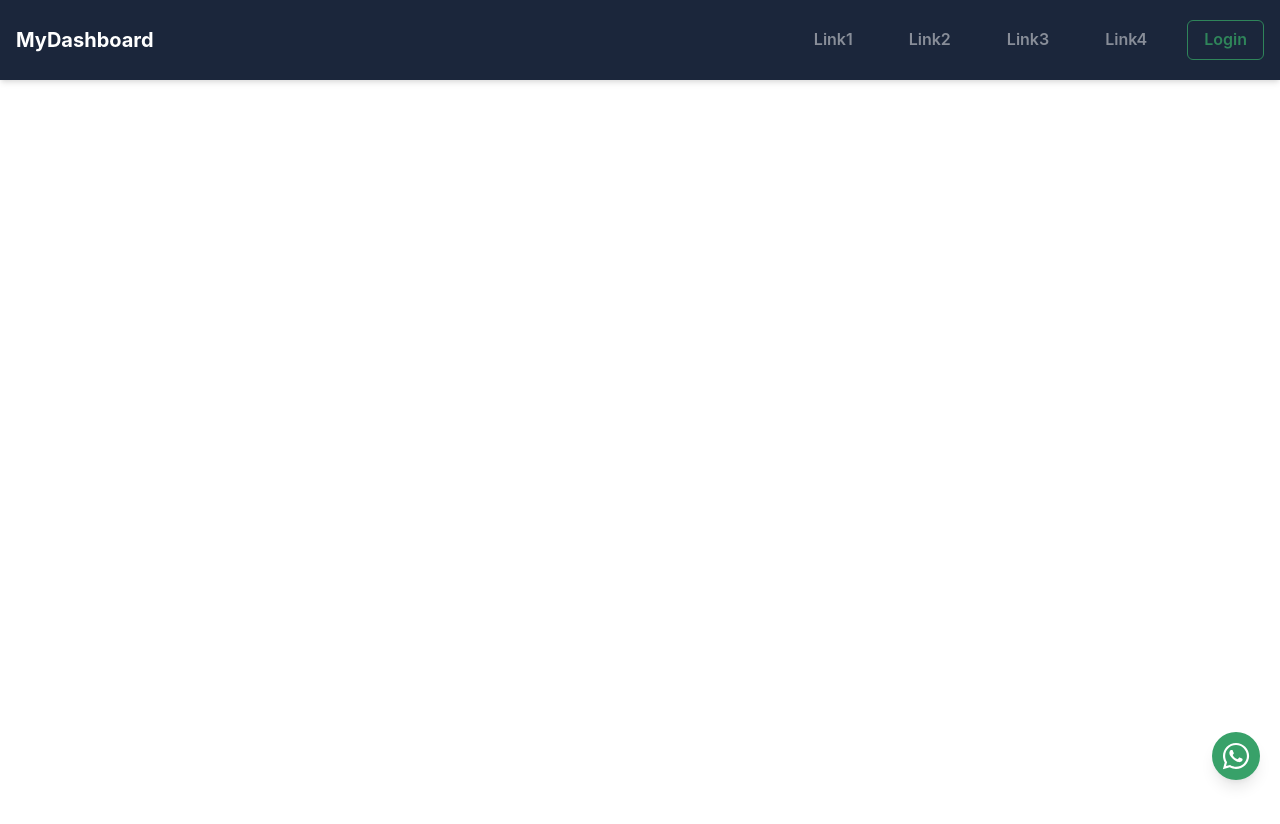
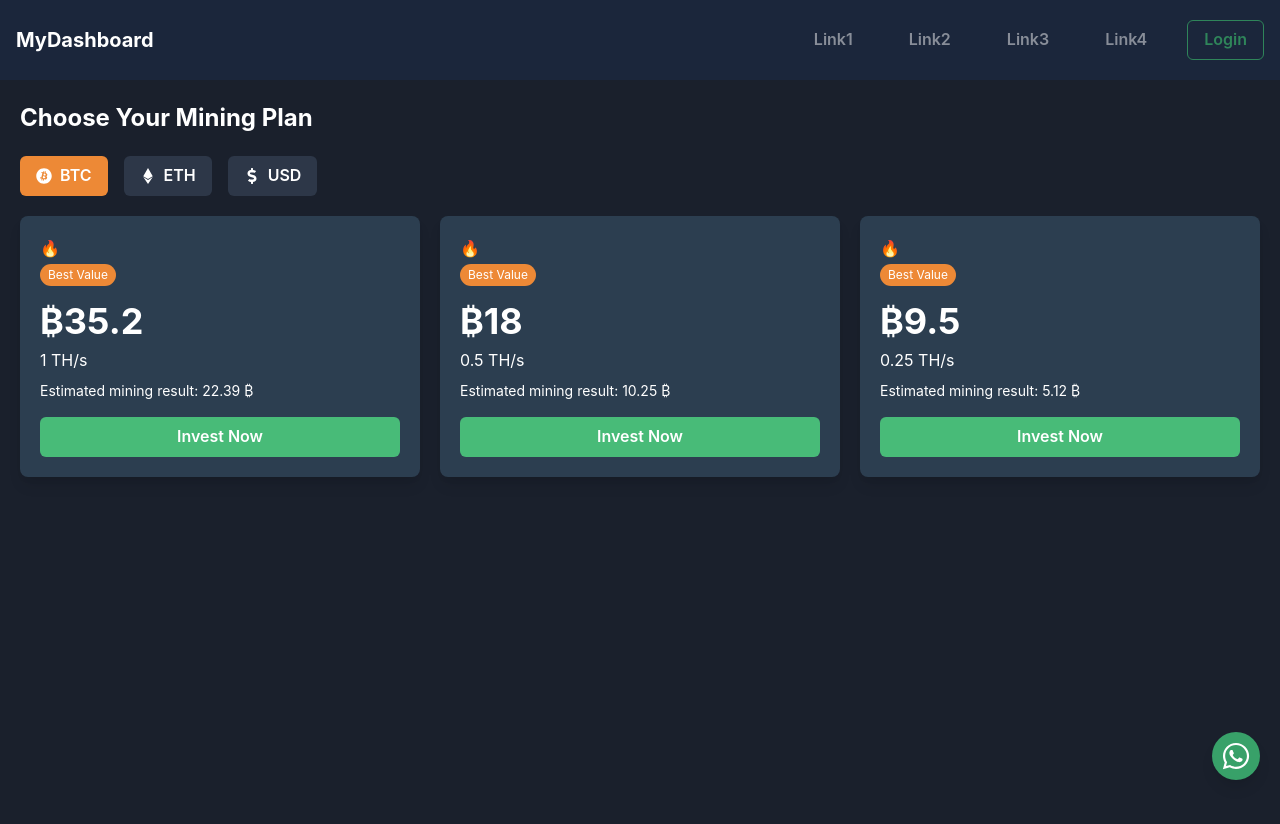
Before and after one commit to Afam1230/vivax, a React (Vite) app in the folder frontend/: page /pricing in a window 1280 px wide. Shown: the top 824 px of the page. Before the commit the page ends 800 px from the top, so only its background shows below. Built offline with nearby package versions, Linux system fonts and the light colour scheme.

Commit message:
update (pricing page added)

```diff
--- a/frontend/src/App.jsx
+++ b/frontend/src/App.jsx
@@ -21,6 +21,7 @@ import Register from "./pages/Register";
 import Dashboard from "./pages/Dashboard";
 import ProtectedRoute from "./components/ProtectedRoute";
 import Navbar from './components/Navbar';
+import PricingPage from "./pages/PricingPage";
 
 
 
@@ -46,6 +47,8 @@ function App() {
 				<Route path="/checkout" element={<Checkout />} />
 				<Route path="/login" element={<Login />} />
 				<Route path="/register" element={<Register />} />
+				<Route path="/pricing" element={<PricingPage />} />
+
 				{/* 🔐 Protected Route */}
 				<Route
 					path="/dashboard"
--- a/frontend/src/components/DashboardComponents.jsx
+++ b/frontend/src/components/DashboardComponents.jsx
@@ -4,6 +4,30 @@ import { FaWallet } from "react-icons/fa";
 import { FaChartLine } from "react-icons/fa";
 import { FaBriefcase } from "react-icons/fa";
 import { FaDollarSign } from "react-icons/fa";
+import { FaBitcoin, FaEthereum } from "react-icons/fa";
+
+const BalanceItem = ({ label, amount, icon }) => (
+  <HStack justify="space-between" w="full">
+    <HStack>
+      <Icon as={icon} boxSize={5} color="yellow.400" />
+      <Text>{label}</Text>
+    </HStack>
+    <Text fontWeight="bold">{amount}</Text>
+  </HStack>
+);
+
+export function WalletBalanceCard({ balance }) {
+  return (
+    <Box bg="#1B263B" p={5} borderRadius="xl" color="white">
+      <Text fontSize="md" mb={4}>Wallet Balances</Text>
+      <VStack spacing={3} align="stretch">
+        <BalanceItem label="BTC" amount={balance?.btc ?? 0} icon={FaBitcoin} />
+        <BalanceItem label="ETH" amount={balance?.eth ?? 0} icon={FaEthereum} />
+        <BalanceItem label="USDT" amount={balance?.usdt ?? 0} icon={FaDollarSign} />
+      </VStack>
+    </Box>
+  );
+}
 
 
 export function BalanceCard({ balance }) {
@@ -96,12 +120,3 @@ export  function ActiveInvestments({ data }) {
     </Box>
   );
 }
-
-// components/NewInvestmentButton.js
-export  function NewInvestmentButton({ onClick }) {
-  return (
-    <Button onClick={onClick} bg="purple.500" color="white" _hover={{ bg: "purple.600" }}>
-      + New Investment
-    </Button>
-  );
-}
--- a/frontend/src/components/Navbar.jsx
+++ b/frontend/src/components/Navbar.jsx
@@ -17,11 +17,12 @@ import {
 } from "@chakra-ui/react";
 import { HamburgerIcon } from "@chakra-ui/icons";
 import { useAuthStore } from "../store/useAuthStore";
+import { useNavigate } from "react-router-dom";
 
 
 export default function Navbar() {
     const { isOpen, onOpen, onClose } = useDisclosure();
-
+    const navigate = useNavigate()
     const Links = ["Link1", "Link2", "Link3", "Link4"];
     const { isAuthenticated, logout } = useAuthStore();
     const NavLinks = ({ vertical = false }) => (
--- a/frontend/src/components/TopLosers.jsx
+++ b/frontend/src/components/TopLosers.jsx
@@ -39,7 +39,7 @@ const TopLosers = () => {
       setTopLosers(losers);
       setIsLoading(false);
     } catch (error) {
-      setError('Failed to fetch top losers');
+      setError('Loading......');
       setIsLoading(false);
     }
   };
@@ -50,7 +50,7 @@ const TopLosers = () => {
       {isLoading ? (
         <Text fontSize="lg" color="gray.400">Loading...</Text>
       ) : error ? (
-        <Text fontSize="lg" color="red.400">{error}</Text>
+        <Text fontSize="lg" color="red.400" fontWeight={'bold'}>{error}</Text>
       ) : (
         <Box>
           {topLosers.map((coin) => (
--- a/frontend/src/pages/Dashboard.jsx
+++ b/frontend/src/pages/Dashboard.jsx
@@ -1,5 +1,6 @@
 import React, { useEffect } from "react";
-import { Box, useBreakpointValue, Grid, Heading, Text, VStack, SimpleGrid, Flex, Stack } from "@chakra-ui/react";
+import { Box, useBreakpointValue, Grid, Heading, Text, VStack, SimpleGrid, Flex, Stack, Button } from "@chakra-ui/react";
+import { useNavigate } from 'react-router-dom';
 import { useAuthStore } from "../store/useAuthStore";
 import CryptoPricesWidget from "../components/CryptoPricesWidget";
 import CryptoConverterWidget from "../components/CryptoConverterWidget";
@@ -16,19 +17,28 @@ import {
   TotalReturnsCard,
   PortfolioPerformance,
   ActiveInvestments,
-  NewInvestmentButton
+  WalletBalanceCard
 } from "../components/DashboardComponents";
+import { getCryptoRates } from "../utils/getCryptoRates";
 
 const Dashboard = () => {
-  const { user, fetchUser, isAuthenticated } = useAuthStore();
+  const { user, fetchUser } = useAuthStore();
+  const rates =  getCryptoRates();
+  const navigate = useNavigate();
+
 
   useEffect(() => {
-    if (!user) fetchUser();
-  }, []);
+    fetchUser(); // fetch fresh user data when dashboard loads
+  }, [fetchUser]);
 
   const layout = useBreakpointValue({ base: "column", md: "row" });
   const coins = ['bitcoin', 'ethereum', 'dogecoin', 'litecoin'];
-  const balance = 1543.67;
+  const balance = user?.balance
+  const totalUSD =
+  balance.btc * 4+
+  balance.eth * 3+
+  balance.usdt * 2;
+
   const profit = 43.21;
   const plans = 3;
   const returns = 412.55;
@@ -39,7 +49,7 @@ const Dashboard = () => {
   ];
 
   return (
-    <Box p={{ base: 4, md: 10 }} position={'relative'}  overflow="hidden" bg="#0D1B2A" minH="100vh" color="white">
+    <Box p={{ base: 4, md: 10 }} position={'relative'} overflow="hidden" bg="#0D1B2A" minH="100vh" color="white">
       <Box
         position="absolute"
         inset={0}
@@ -66,15 +76,17 @@ const Dashboard = () => {
               Here’s your crypto portfolio overview
             </Text>
             <Box>
-            <NewInvestmentButton onClick={() => console.log("Clicked")} />
-          </Box>
+    <Button onClick={() => navigate('/pricing')} bg="purple.500" color="white" _hover={{ bg: "purple.600" }}>
+      + New Investment
+    </Button>            </Box>
           </Stack>
 
         </Box>
-      <Box p={[4, 6, 8]} bg="#0D1B2A"  h={'auto'}>
+        <Box p={[4, 6, 8]} bg="#0D1B2A" h={'auto'}>
           {/* Top Cards */}
           <SimpleGrid columns={{ base: 1, sm: 2, md: 4 }} spacing={6} mb={8}>
-          <BalanceCard balance={balance} />
+            <BalanceCard balance={totalUSD} />
+            <WalletBalanceCard balance={user?.balance} />
             <DailyProfitCard profit={profit} />
             <ActivePlansCard count={plans} />
             <TotalReturnsCard returns={returns} />
--- /dev/null
+++ b/frontend/src/pages/PricingPage.jsx
@@ -0,0 +1,89 @@
+import { Box, SimpleGrid, Text, Button, VStack, HStack, Select, useBreakpointValue } from "@chakra-ui/react";
+import { useState } from "react";
+import { FaBitcoin, FaEthereum, FaDollarSign } from "react-icons/fa";
+import { useNavigate } from "react-router-dom";
+
+const plans = {
+    BTC: [
+      { id: "btc1", label: "12-Month Plan", price: 35.2, rate: "1 TH/s", reward: 22.39 },
+      { id: "btc2", label: "6-Month Plan", price: 18.0, rate: "0.5 TH/s", reward: 10.25 },
+      { id: "btc3", label: "3-Month Plan", price: 9.5, rate: "0.25 TH/s", reward: 5.12 },
+    ],
+    ETH: [
+      { id: "eth1", label: "12-Month Plan", price: 25.5, rate: "2 MH/s", reward: 15.3 },
+      { id: "eth2", label: "6-Month Plan", price: 13.2, rate: "1 MH/s", reward: 7.85 },
+      { id: "eth3", label: "3-Month Plan", price: 6.8, rate: "0.5 MH/s", reward: 3.9 },
+    ],
+    USD: [
+      { id: "usd1", label: "12-Month Plan", price: 30.0, rate: "$10/day", reward: 18.0 },
+      { id: "usd2", label: "6-Month Plan", price: 15.5, rate: "$5/day", reward: 9.2 },
+      { id: "usd3", label: "3-Month Plan", price: 7.5, rate: "$2.5/day", reward: 4.6 },
+    ],
+  };
+
+  const icons = {
+    BTC: FaBitcoin,
+    ETH: FaEthereum,
+    USD: FaDollarSign,
+  };
+
+const PlanCard = ({  plan, selected, icon }) => {
+  const navigate = useNavigate();
+  const symbol = selected === "USD" ? "$" : selected === "BTC" ? "₿" : "ETH";
+  return (
+    <Box bg="#2C3E50" color="white" w={'full'} p={5} borderRadius="lg" boxShadow="lg">
+      <Text fontWeight="bold" mb={1}>{plan.duration} 🔥</Text>
+      <Text fontSize="xs" bg="orange.400" w="fit-content" px={2} py={0.5} borderRadius="full">Best Value</Text>
+      <Text fontSize="4xl" fontWeight="bold" mt={2}>{symbol}{plan.price}</Text>
+      <Text fontSize="md">{plan.rate}</Text>
+      <Text mt={2} fontSize="sm">Estimated mining result: {plan.reward} {symbol}</Text>
+      <Button
+        mt={4}
+        bg="green.400"
+        color="white"
+        _hover={{ bg: "green.500" }}
+        onClick={() => navigate(`/payment/${plan.id}`)}
+        w="full"
+      >
+        Invest Now
+      </Button>
+    </Box>
+  );
+};
+
+export default function PricingPage() {
+  const [selected, setSelected] = useState("BTC");
+  const icon = icons[selected];
+  const isMobile = useBreakpointValue({ base: true, md: false });
+
+  return (
+    <Box p={5} bg="#1A202C" minH="100vh">
+      <Text fontSize="2xl" fontWeight="bold" color="white" mb={5}>Choose Your Mining Plan</Text>
+
+      <HStack mb={5} spacing={4} justifyContent={{ base: "center", md: "flex-start" }}>
+        <Button
+          leftIcon={<FaBitcoin />} onClick={() => setSelected("BTC")}
+          bg={selected === "BTC" ? "orange.400" : "gray.700"} color="white"
+        >BTC</Button>
+        <Button
+          leftIcon={<FaEthereum />} onClick={() => setSelected("ETH")}
+          bg={selected === "ETH" ? "blue.400" : "gray.700"} color="white"
+        >ETH</Button>
+        <Button
+          leftIcon={<FaDollarSign />} onClick={() => setSelected("USD")}
+          bg={selected === "USD" ? "green.400" : "gray.700"} color="white"
+        >USD</Button>
+      </HStack>
+
+      {isMobile ? (
+        <VStack spacing={5}>
+          {plans[selected].map((plan) => <PlanCard key={plan.id} plan={plan} selected={selected} icon={icon}/>)}
+        </VStack>
+      ) : (
+        <SimpleGrid columns={[1, null, 3]} spacing={5}>
+          {plans[selected].map((plan) => <PlanCard key={plan.id} plan={plan} selected={selected} icon={icon}/>)}
+        </SimpleGrid>
+      )}
+    </Box>
+  );
+}
--- a/frontend/src/store/useAuthStore.js
+++ b/frontend/src/store/useAuthStore.js
@@ -15,15 +15,18 @@ export const useAuthStore = create(
       login: async (email, password) => {
         try {
           const res = await axios.post(`${API}/login`, { email, password });
-      // Store the token in localStorage
+
+          // ✅ Store token
           localStorage.setItem("token", res.data.token);
-      // Set user data and authentication state
+
+          // ✅ Store full user with balance
           set({ user: res.data.user, isAuthenticated: true });
         } catch (error) {
           console.error("Login failed:", error.response?.data?.message || error.message);
           throw error;
         }
       },
+
 
       register: async (name, email, password) => {
         try {
@@ -48,10 +51,11 @@ export const useAuthStore = create(
         }
 
         try {
-      const res = await axios.get(`${API}/me`, {
+          const res = await axios.get(`${API}/user`, {
             headers: { Authorization: `Bearer ${token}` },
           });
           set({ user: res.data, isAuthenticated: true });
+          console.log('userFromFetch:', res.data)
         } catch (error) {
           console.error("Fetch user failed:", error);
           localStorage.removeItem("token");
--- /dev/null
+++ b/frontend/src/utils/getCryptoRates.js
@@ -0,0 +1,13 @@
+// utils/getCryptoRates.js
+import axios from "axios";
+
+export const getCryptoRates = async () => {
+  const res = await axios.get(
+    "https://api.coingecko.com/api/v3/simple/price?ids=bitcoin,ethereum,tether&vs_currencies=usd"
+  );
+  return {
+    btc: res.data.bitcoin.usd,
+    eth: res.data.ethereum.usd,
+    usdt: res.data.tether.usd,
+  };
+};
```
Also changed, not shown: 1 other file (tests, documents, lock files or other folders). Lines whose indentation alone changed are shown as unchanged.
